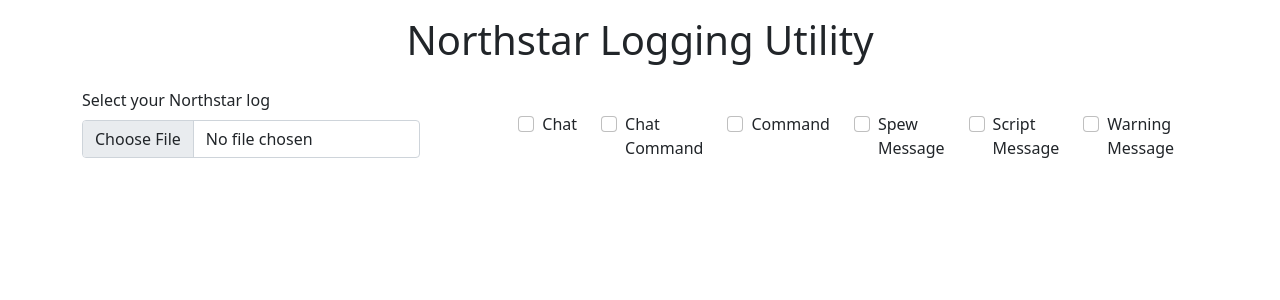
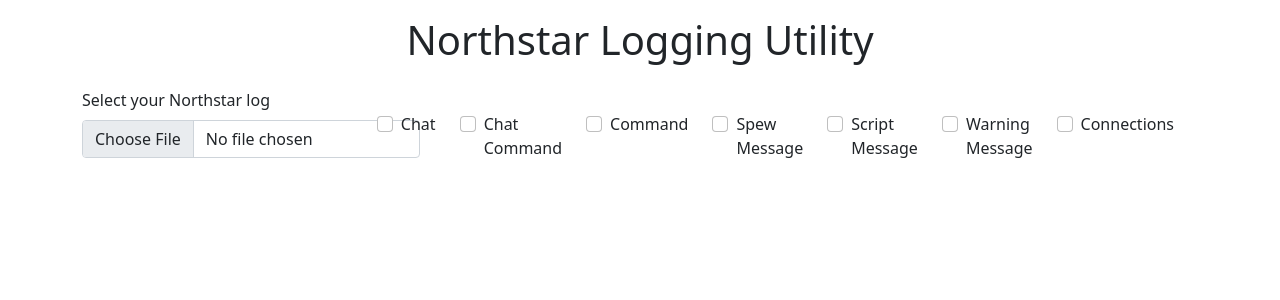
Before and after one commit to taskinoz/Northstar-Logging-Utility, a React (Create React App) app: page / in a window 1280 px wide. Shown: the top 300 px of the page. Built offline with nearby package versions, Linux system fonts and the light colour scheme.

Commit message:
Added match for connections

```diff
--- a/src/App.js
+++ b/src/App.js
@@ -32,6 +32,9 @@
       }
       if (filters.includes("warning") && line.includes("[SERVER SPEW_WARNING]")) {
         newList.push(line.split("[SERVER SPEW_WARNING] ")[1])
+      }
+      if (filters.includes("connections") && (line.includes(" # ") || line.includes("[::"))){
+        newList.push(line.match(/#\s\d(.*)/g) || line.match(/\[info\](.*)/g))
       }
     })
     return newList
@@ -131,6 +134,13 @@
               label="Warning Message"
               onClick={e => updateFilter("warning", e.target.checked)}
             />
+            <Form.Check
+              className="p-4"
+              type="checkbox"
+              id="connection-check"
+              label="Connections"
+              onClick={e => updateFilter("connections", e.target.checked)}
+            />
           </Col>
           <Col md={6}>
             {fileText && filter.length > 0 &&
```
